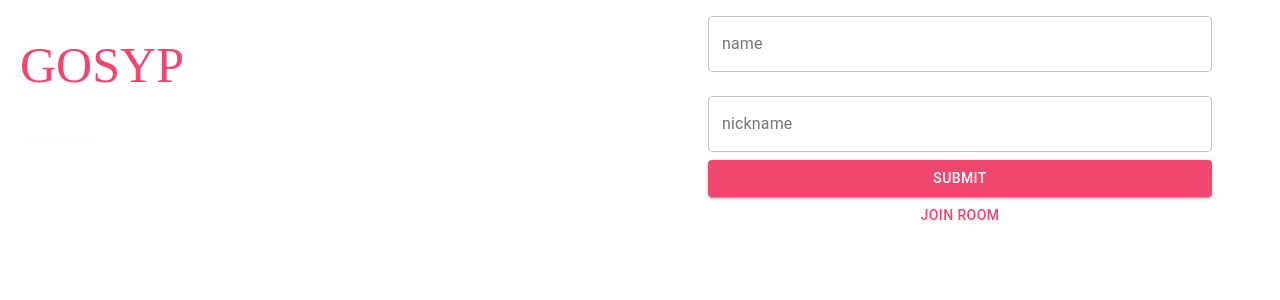
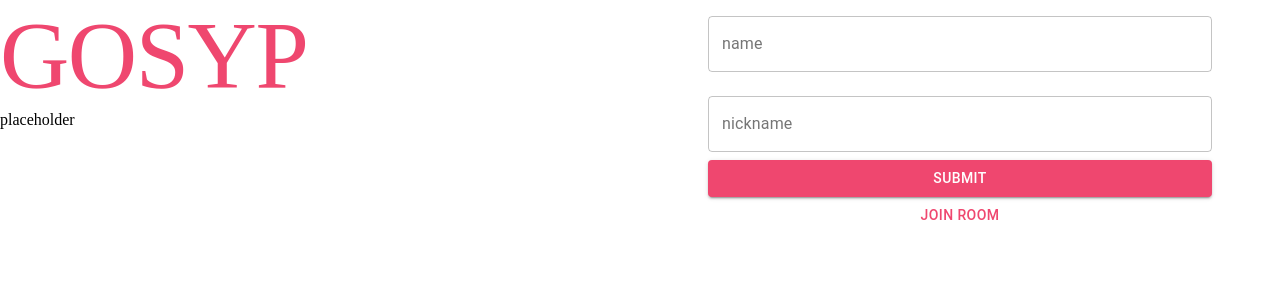
Before and after one commit to MLCochrane/gosyp, a React (Create React App) app in the folder client/: page / in a window 1280 px wide. Shown: the top 300 px of the page. Built offline with nearby package versions, Linux system fonts and the light colour scheme; no server answers; a web font is replaced by a local one.

Commit message:
Moving main forms, sidebar and chat wrapper to Material

```diff
--- a/client/src/index.tsx
+++ b/client/src/index.tsx
@@ -22,7 +22,7 @@ const theme = createMuiTheme({
   },
   palette: {
     text: {
-      primary: '#fff',
+      primary: '#000',
     },
     primary: {
       main: '#EF476F',
--- a/client/src/scss/base/_base.scss
+++ b/client/src/scss/base/_base.scss
@@ -17,8 +17,6 @@ a {
   position: relative;
   width: 100%;
   height: 100vh;
-  // background-color: $black;
-  color: $white;
   z-index: 0;
   &.no-tab * {
     &:focus {
--- a/client/src/view/App.tsx
+++ b/client/src/view/App.tsx
@@ -2,13 +2,21 @@ import React from 'react';
 import {
   Grid,
 } from '@material-ui/core';
+import { makeStyles } from '@material-ui/core/styles';
 import Sidebar from './components/sidebar/Sidebar';
 import SwitchView from './components/lib/helpers/SwitchView';
 import Home from './components/homepage/Home';
 import Room from './components/chat/Room';
 import { HasAddedToRoom } from './components/lib/events/rooms';
 
+const useStyles = makeStyles(({
+  gridItem: {
+    height: '100%',
+  },
+}));
+
 const App = () => {
+  const classes = useStyles();
   const [addedToRoom] = HasAddedToRoom();
 
   return (
@@ -18,10 +26,18 @@ const App = () => {
           container
           spacing={ 0 }
         >
-          <Grid item xs={ addedToRoom ? 3 : true }>
+          <Grid
+            item
+            className={ classes.gridItem }
+            xs={ addedToRoom ? 3 : true }
+          >
             <Sidebar />
           </Grid>
-          <Grid item xs>
+          <Grid
+            item
+            xs
+            className={ classes.gridItem }
+          >
             <SwitchView trigger={ addedToRoom } current={ Home } next={ Room } />
           </Grid>
         </Grid>
--- a/client/src/view/components/chat/Chat.tsx
+++ b/client/src/view/components/chat/Chat.tsx
@@ -1,20 +1,21 @@
 import React from 'react';
 import { Paper } from '@material-ui/core';
-import { makeStyles } from '@material-ui/styles';
+import { makeStyles } from '@material-ui/core/styles';
 import Feed from './Feed';
 import MessageForm from './form/Form';
 import TypingAlert from './TypingAlert';
 
 import './chat.scss';
 
-const useStyles = makeStyles({
+const useStyles = makeStyles((theme) => ({
   paper: {
     width: '100%',
     height: '100%',
     display: 'flex',
     flexDirection: 'column',
+    padding: theme.spacing(2),
   },
-});
+}));
 
 const Chat = () => {
   const classes = useStyles();
--- a/client/src/view/components/sidebar/Sidebar.tsx
+++ b/client/src/view/components/sidebar/Sidebar.tsx
@@ -1,12 +1,29 @@
 import React from 'react';
+import {
+  Paper,
+} from '@material-ui/core';
+import { makeStyles } from '@material-ui/styles';
 import Header from './header/Header';
 import Details from './details/DetailWidget';
-import './sidebar.scss';
 
-const Sidebar = () => (
-  <div className="sidebar">
-    <Header />
-    <Details />
-  </div>
-);
+const useStyles = makeStyles({
+  paper: {
+    height: '100vh',
+    display: 'flex',
+    flexDirection: 'column',
+  },
+});
+
+const Sidebar = () => {
+  const classes = useStyles();
+  return (
+    <Paper
+      elevation={ 0 }
+      className={ classes.paper }
+    >
+      <Header />
+      <Details />
+    </Paper>
+  );
+};
 export default Sidebar;
--- a/client/src/view/components/sidebar/details/DetailRow.tsx
+++ b/client/src/view/components/sidebar/details/DetailRow.tsx
@@ -1,3 +1,7 @@
+import {
+  Grid,
+  Typography,
+} from '@material-ui/core';
 import React from 'react';
 
 const DetailRow = ({
@@ -7,9 +11,17 @@ const DetailRow = ({
   name: string,
   value: string,
 }) => (
-  <div className="detail-row">
-    <p className="detail-row__name">{ name }</p>
-    <p className="detail-row__value">{ value }</p>
-  </div>
+  <Grid
+    className="detail-row"
+    container
+    justify="space-between"
+  >
+    <Grid item>
+      <Typography className="detail-row__name">{ name }</Typography>
+    </Grid>
+    <Grid item>
+      <Typography className="detail-row__value">{ value }</Typography>
+    </Grid>
+  </Grid>
 );
 export default DetailRow;
--- a/client/src/view/components/sidebar/details/DetailWidget.tsx
+++ b/client/src/view/components/sidebar/details/DetailWidget.tsx
@@ -1,16 +1,31 @@
 import React from 'react';
+import {
+  Paper,
+} from '@material-ui/core';
+import { makeStyles } from '@material-ui/styles';
+
 import { HasAddedToRoom } from 'view/components/lib/events/rooms';
 import SwitchView from 'view/components/lib/helpers/SwitchView';
 import InfoBlock from './InfoBlock';
 import RoomDetails from './RoomDetails';
 
+const useStyles = makeStyles({
+  paper: {
+    flexGrow: 1,
+  },
+});
+
 const DetailsWidget = () => {
+  const classes = useStyles();
   const [addedToRoom] = HasAddedToRoom();
 
   return (
-    <div className="details-widget">
+    <Paper
+      elevation={ 0 }
+      className={ classes.paper }
+    >
       <SwitchView trigger={ addedToRoom } current={ InfoBlock } next={ RoomDetails } />
-    </div>
+    </Paper>
   );
 };
 export default DetailsWidget;
--- a/client/src/view/components/sidebar/details/RoomDetails.tsx
+++ b/client/src/view/components/sidebar/details/RoomDetails.tsx
@@ -2,10 +2,19 @@ import React, {
   useState,
   useEffect,
 } from 'react';
+import { Paper } from '@material-ui/core';
+import { makeStyles } from '@material-ui/core/styles';
 import DetailRow from './DetailRow';
 import { RoomDetailsUpdated } from '../../lib/events/rooms';
 
+const useStyles = makeStyles((theme) => ({
+  roomDetails: {
+    padding: theme.spacing(2),
+  },
+}));
+
 const RoomDetails = () => {
+  const classes = useStyles();
   const [details] = RoomDetailsUpdated();
   const [rows, setRows] = useState<RoomDetails>([
     {
@@ -26,7 +35,10 @@ const RoomDetails = () => {
   }, [details]);
 
   return (
-    <div className="room-details">
+    <Paper
+      elevation={ 0 }
+      className={ classes.roomDetails }
+    >
       <ul>
         {
         rows.map((row) => (
@@ -41,7 +53,7 @@ const RoomDetails = () => {
         ))
       }
       </ul>
-    </div>
+    </Paper>
   );
 };
 export default RoomDetails;
--- a/client/src/view/components/sidebar/header/Header.tsx
+++ b/client/src/view/components/sidebar/header/Header.tsx
@@ -1,9 +1,16 @@
 import React from 'react';
-import './header.scss';
+import {
+  Typography,
+} from '@material-ui/core';
 
 const Header = () => (
   <header className="header">
-    <h1 className="header__title">GOSYP</h1>
+    <Typography
+      variant="h1"
+      color="primary"
+    >
+      GOSYP
+    </Typography>
   </header>
 );
 export default Header;
--- a/client/src/view/components/sidebar/sidebar.scss
+++ /dev/null
@@ -1,6 +0,0 @@
-@import "src/scss/base/variables";
-@import "src/scss/base/mixins";
-
-.sidebar {
-  padding: $padding (3 * $padding) (2 * $padding) $padding;
-}
```
